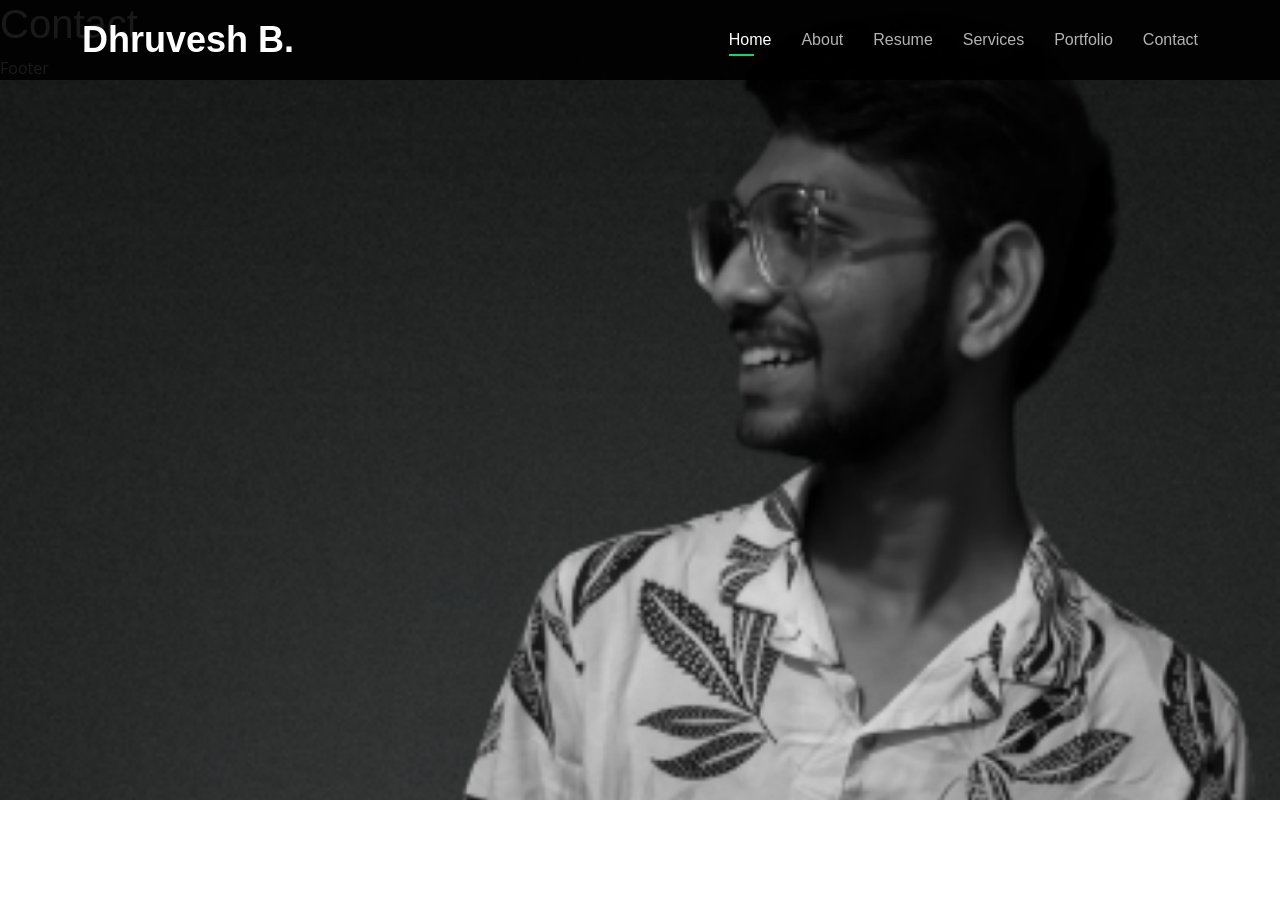
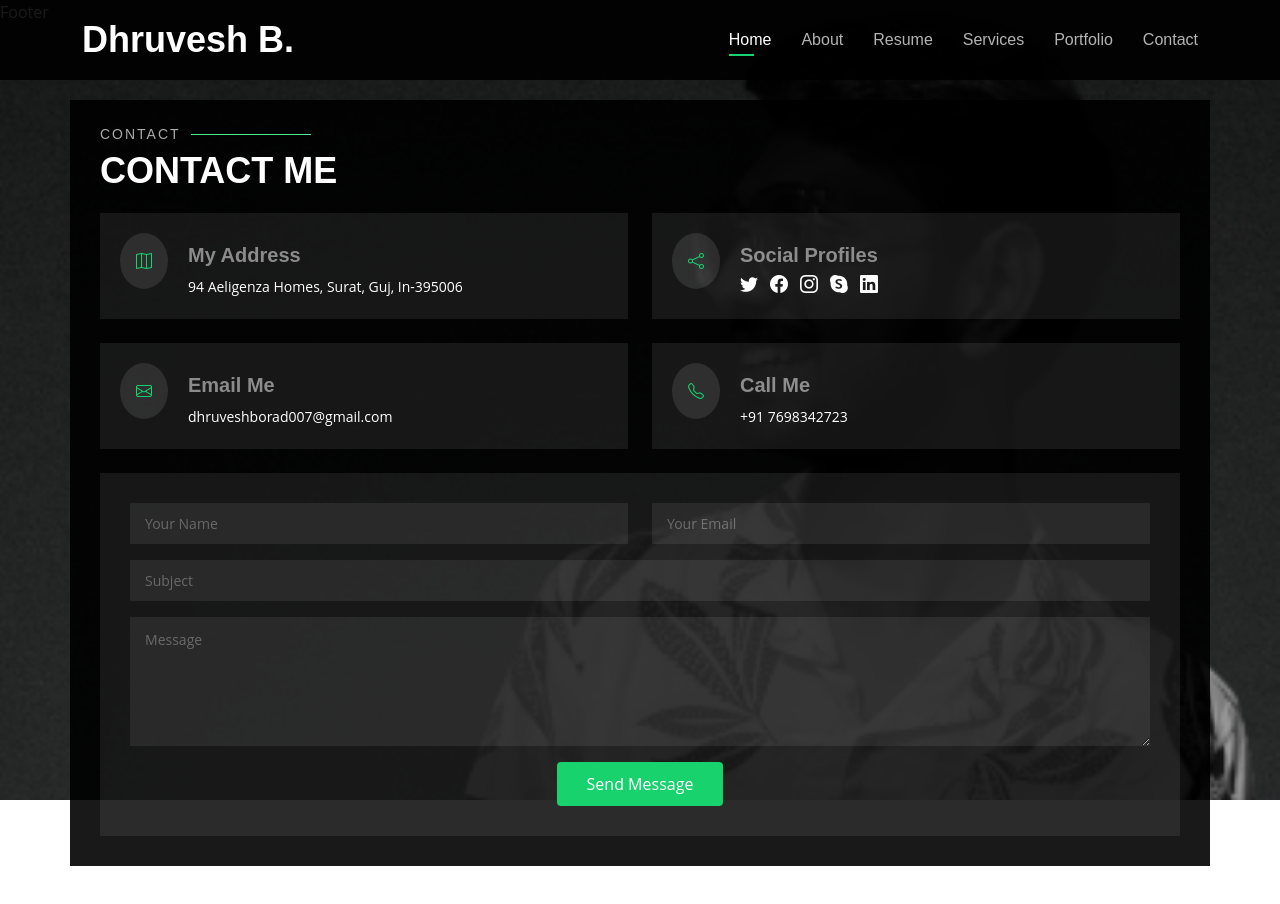
Before and after one commit to dhruveshborad/myportfolio, a Next.js app: page /contact in a window 1280 px wide. Shown: the top 904 px of the page. Before the commit the page ends 800 px from the top, so only its background shows below. Built offline with nearby package versions, Linux system fonts and the light colour scheme.

Commit message:
set contact page

```diff
--- a/src/pages/contact/index.js
+++ b/src/pages/contact/index.js
@@ -1,8 +1,135 @@
+import Link from "next/link";
+
 const Contact = () => {
   return (
-    <div>
-      <h1>Contact</h1>
-    </div>
+    <section id="contact" className="contact section-show">
+      <div className="container">
+        <div className="section-title">
+          <h2>Contact</h2>
+          <p>Contact Me</p>
+        </div>
+
+        <div className="row mt-2">
+          <div className="col-md-6 d-flex align-items-stretch">
+            <div className="info-box">
+              <i className="info bi bi-map"></i>
+              <h3>My Address</h3>
+              <p>94 Aeligenza Homes, Surat, Guj, In-395006</p>
+            </div>
+          </div>
+
+          <div className="col-md-6 mt-4 mt-md-0 d-flex align-items-stretch">
+            <div className="info-box">
+              <i className="info bi bi-share"></i>
+              <h3>Social Profiles</h3>
+              <div className="social-links">
+                <Link
+                  href="https://x.com/BoradDhruvesh?t=wRcjUXcjXD8gijdH-9hnug&s=08"
+                  className="twitter"
+                  target="_blank"
+                >
+                  <i className="bi bi-twitter"></i>
+                </Link>
+                <a href="#" className="facebook">
+                  <i className="bi bi-facebook" target="_blank"></i>
+                </a>
+                <Link
+                  href="https://www.instagram.com/d_j_borad/"
+                  className="instagram"
+                  target="_blank"
+                >
+                  <i className="bi bi-instagram"></i>
+                </Link>
+                <Link href="#" className="google-plus" target="_blank">
+                  <i className="bi bi-skype"></i>
+                </Link>
+                <Link
+                  href="https://www.linkedin.com/in/dhruveshkumar-borad-680505214/"
+                  className="linkedin"
+                  target="_blank"
+                >
+                  <i className="bi bi-linkedin"></i>
+                </Link>
+              </div>
+            </div>
+          </div>
+
+          <div className="col-md-6 mt-4 d-flex align-items-stretch">
+            <div className="info-box">
+              <i className=" info bi bi-envelope"></i>
+              <h3>Email Me</h3>
+              <p>dhruveshborad007@gmail.com</p>
+            </div>
+          </div>
+          <div className="col-md-6 mt-4 d-flex align-items-stretch">
+            <div className="info-box">
+              <i className="info bi bi-telephone"></i>
+              <h3>Call Me</h3>
+              <p>+91 7698342723</p>
+            </div>
+          </div>
+        </div>
+
+        <form
+          action="forms/contact.php"
+          method="post"
+          role="form"
+          className="php-email-form mt-4"
+        >
+          <div className="row">
+            <div className="col-md-6 form-group">
+              <input
+                type="text"
+                name="name"
+                className="form-control"
+                id="name"
+                placeholder="Your Name"
+                required
+              />
+            </div>
+            <div className="col-md-6 form-group mt-3 mt-md-0">
+              <input
+                type="email"
+                className="form-control"
+                name="email"
+                id="email"
+                placeholder="Your Email"
+                required
+              />
+            </div>
+          </div>
+          <div className="form-group mt-3">
+            <input
+              type="text"
+              className="form-control"
+              name="subject"
+              id="subject"
+              placeholder="Subject"
+              required
+            />
+          </div>
+          <div className="form-group mt-3">
+            <textarea
+              className="form-control"
+              name="message"
+              rows="5"
+              placeholder="Message"
+              required
+            ></textarea>
+          </div>
+          <div className="my-3">
+            <div className="loading">Loading</div>
+            <div className="error-message"></div>
+            <div className="sent-message">
+              Your message has been sent. Thank you!
+            </div>
+          </div>
+          <div className="text-center">
+            <button type="submit">Send Message</button>
+          </div>
+        </form>
+      </div>
+    </section>
   );
 };
 export default Contact;
--- a/src/styles/globals.css
+++ b/src/styles/globals.css
@@ -788,3 +788,183 @@ section .container {
 .services .icon-box:hover p {
   color: #fff;
 }
+
+/*--------------------------------------------------------------
+# Contact
+--------------------------------------------------------------*/
+.contact .info-box {
+  color: #444444;
+  padding: 20px;
+  width: 100%;
+  background: rgba(255, 255, 255, 0.08);
+}
+
+.contact .info-box i.info {
+  font-size: 16px;
+  color: #18d26e;
+  border-radius: 50%;
+  padding: 16px;
+  float: left;
+  background: rgba(255, 255, 255, 0.1);
+}
+
+.contact .info-box h3 {
+  font-size: 20px;
+  color: rgba(255, 255, 255, 0.5);
+  font-weight: 700;
+  margin: 10px 0 8px 68px;
+}
+
+.contact .info-box p {
+  padding: 0;
+  color: #fff;
+  line-height: 24px;
+  font-size: 14px;
+  margin: 0 0 0 68px;
+}
+
+.contact .info-box .social-links {
+  margin: 5px 0 0 68px;
+  display: flex;
+}
+
+.contact .info-box .social-links a {
+  font-size: 18px;
+  display: inline-block;
+  color: #fff;
+  line-height: 1;
+  margin-right: 12px;
+  transition: 0.3s;
+}
+
+.contact .info-box .social-links a:hover {
+  color: #18d26e;
+}
+
+.contact .php-email-form {
+  padding: 30px;
+  background: rgba(255, 255, 255, 0.08);
+}
+
+.contact .php-email-form .error-message {
+  display: none;
+  background: rgba(255, 255, 255, 0.08);
+  background: #ed3c0d;
+  text-align: left;
+  padding: 15px;
+  font-weight: 600;
+}
+
+.contact .php-email-form .error-message br+br {
+  margin-top: 25px;
+}
+
+.contact .php-email-form .sent-message {
+  display: none;
+  background: rgba(255, 255, 255, 0.08);
+  background: #18d26e;
+  text-align: center;
+  padding: 15px;
+  font-weight: 600;
+}
+
+.contact .php-email-form .loading {
+  display: none;
+  background: rgba(255, 255, 255, 0.08);
+  text-align: center;
+  padding: 15px;
+}
+
+.contact .php-email-form .loading:before {
+  content: "";
+  display: inline-block;
+  border-radius: 50%;
+  width: 24px;
+  height: 24px;
+  margin: 0 10px -6px 0;
+  border: 3px solid #18d26e;
+  border-top-color: #eee;
+  animation: animate-loading 1s linear infinite;
+}
+
+.contact .php-email-form input,
+.contact .php-email-form textarea {
+  border-radius: 0;
+  box-shadow: none;
+  font-size: 14px;
+  background: rgba(255, 255, 255, 0.08);
+  border: 0;
+  transition: 0.3s;
+  color: #fff;
+}
+
+.contact .php-email-form input:focus,
+.contact .php-email-form textarea:focus {
+  background-color: rgba(255, 255, 255, 0.11);
+}
+
+.contact .php-email-form input::-moz-placeholder,
+.contact .php-email-form textarea::-moz-placeholder {
+  color: rgba(255, 255, 255, 0.3);
+  opacity: 1;
+}
+
+.contact .php-email-form input::placeholder,
+.contact .php-email-form textarea::placeholder {
+  color: rgba(255, 255, 255, 0.3);
+  opacity: 1;
+}
+
+.contact .php-email-form input {
+  padding: 10px 15px;
+}
+
+.contact .php-email-form textarea {
+  padding: 12px 15px;
+}
+
+.contact .php-email-form button[type=submit] {
+  background: #18d26e;
+  border: 0;
+  padding: 10px 30px;
+  color: #fff;
+  transition: 0.4s;
+  border-radius: 4px;
+}
+
+.contact .php-email-form button[type=submit]:hover {
+  background: #15bb62;
+}
+
+@keyframes animate-loading {
+  0% {
+    transform: rotate(0deg);
+  }
+
+  100% {
+    transform: rotate(360deg);
+  }
+}
+
+/*--------------------------------------------------------------
+# Credits
+--------------------------------------------------------------*/
+.credits {
+  position: fixed;
+  right: 0;
+  left: 0;
+  bottom: 0;
+  padding: 15px;
+  text-align: right;
+  font-size: 13px;
+  color: #fff;
+  z-index: 999999;
+}
+
+@media (max-width: 992px) {
+  .credits {
+    text-align: center;
+    padding: 10px;
+    background: rgba(0, 0, 0, 0.8);
+  }
+}
```
